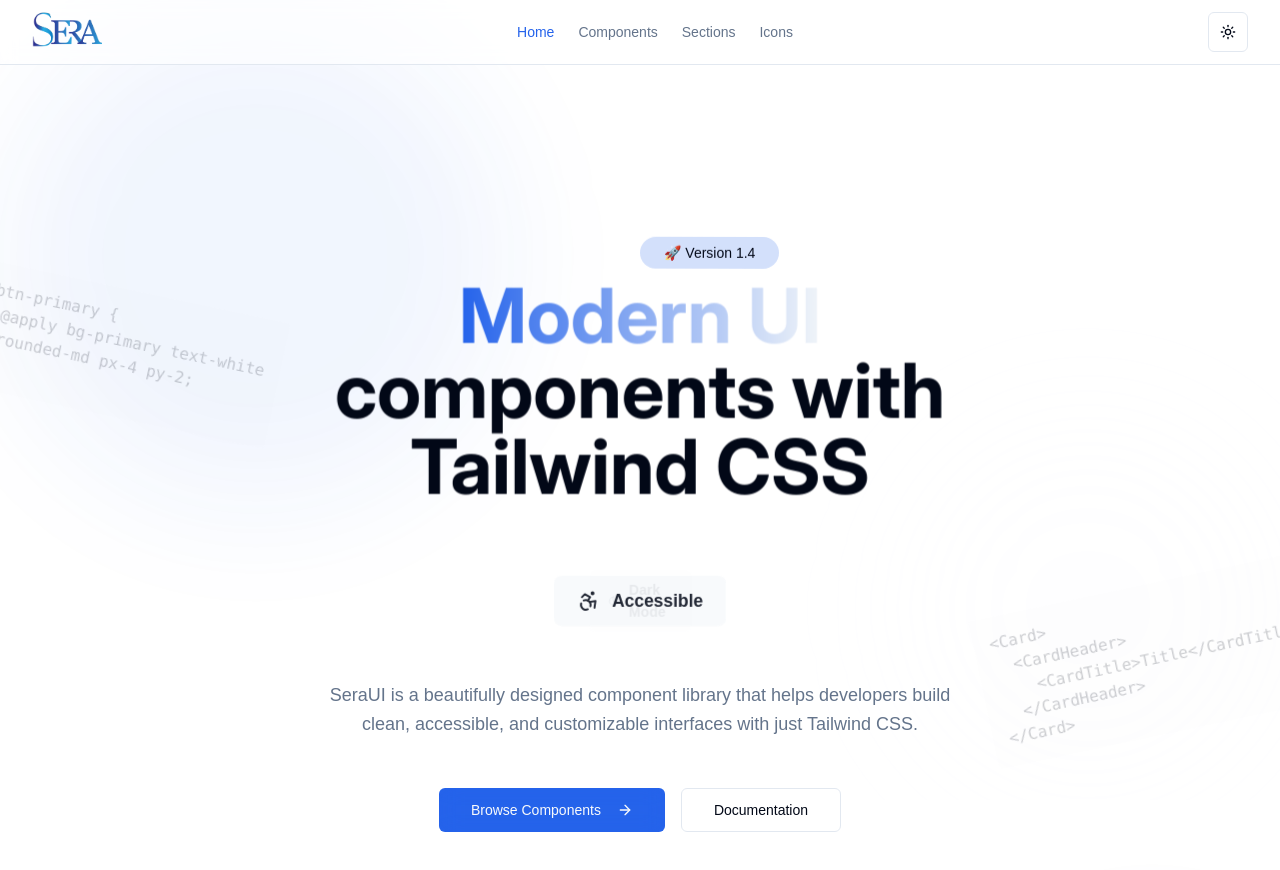
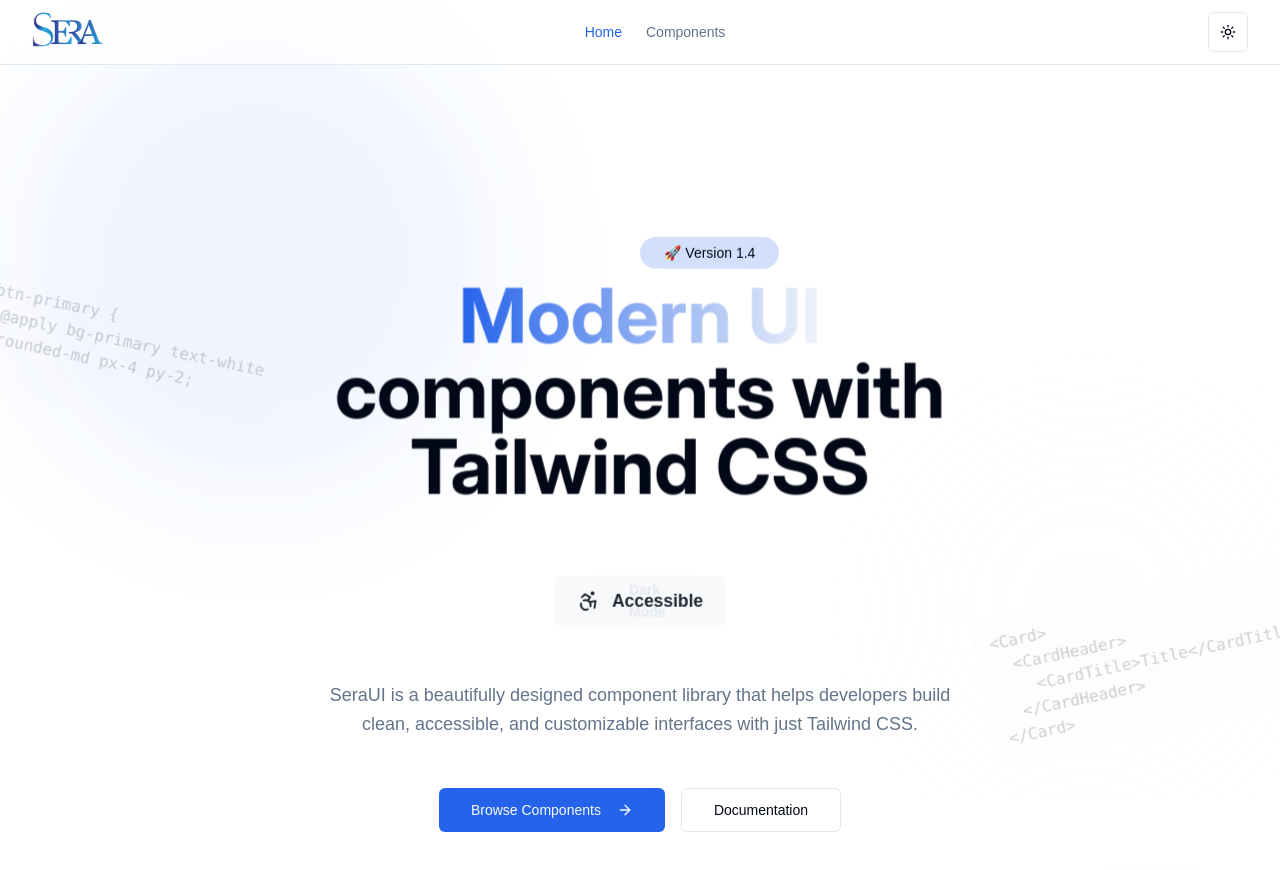
Before and after one commit to Sera-Corporation/Sera-UI, a Next.js app: page / in a window 1280 px wide. Shown: the top 870 px of the page. Built offline with nearby package versions, Linux system fonts and the light colour scheme; a web font is replaced by a local one.

Commit message:
Update main-nav.tsx

```diff
--- a/components/layout/main-nav.tsx
+++ b/components/layout/main-nav.tsx
@@ -13,8 +13,6 @@ import Image from "next/image"
 const navItems = [
   { href: "/", label: "Home" },
   { href: "/components", label: "Components" },
-  { href: "/section", label: "Sections" },
-  { href: "/icons", label: "Icons" },
 ]
 
 export function MainNav() {
```
